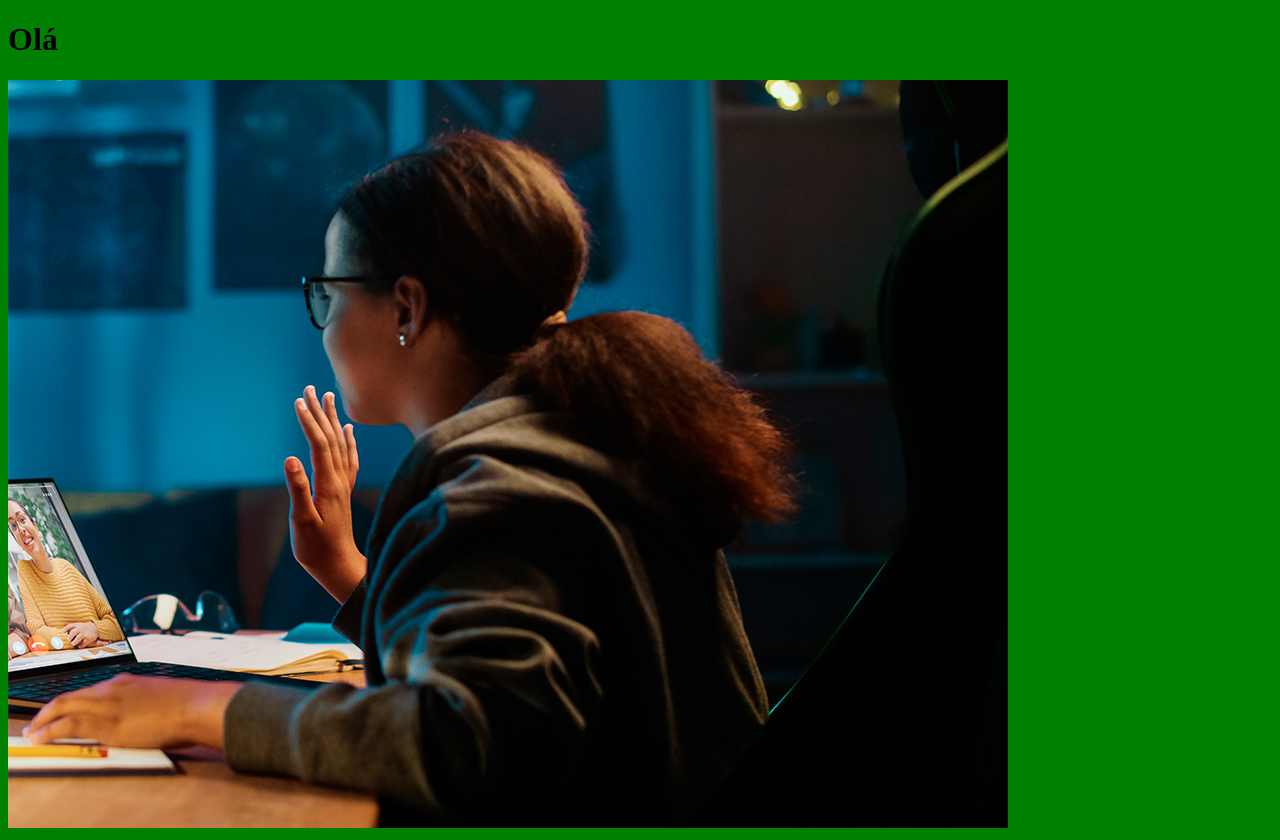
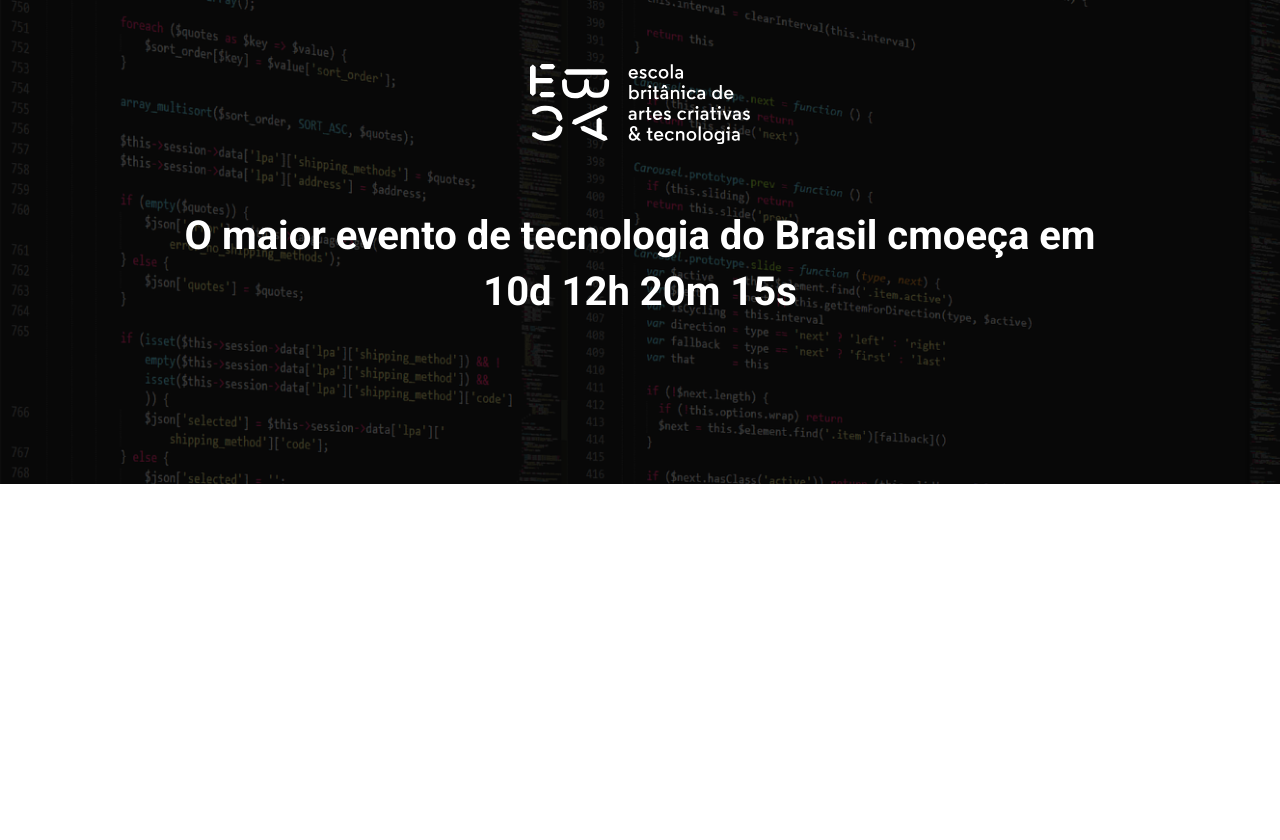
Before and after one commit to JVDourado10/ebac_tech_talks, a website built with Parcel: page src/index.html in a window 1280 px wide. After the commit the page ends 800 px from the top, so only its background shows below. Built offline with nearby package versions, Linux system fonts and the light colour scheme.

Commit message:
criando o hero

```diff
--- a/src/index.html
+++ b/src/index.html
@@ -1,14 +1,24 @@
 <!DOCTYPE html>
 <html lang="pt-BR">
+
 <head>
   <meta charset="UTF-8">
   <meta name="viewport" content="width=device-width, initial-scale=1.0">
   <link rel="stylesheet" href="./styles/main.scss">
-  <title>Document</title>
+  <link rel="preconnect" href="https://fonts.googleapis.com">
+  <link rel="preconnect" href="https://fonts.gstatic.com" crossorigin>
+  <link href="https://fonts.googleapis.com/css2?family=Roboto:wght@400;700&display=swap" rel="stylesheet">
+  <title>EBAC Tech Talks</title>
 </head>
+
 <body>
-  <h1>Olá</h1>
-  <img src="./images/backend.png" alt="">
+  <header class="hero">
+    <div class="container">
+      <img class="hero__logo" src="./images/ebac_logo.svg" alt="EBAC">
+      <p class="hero__text">O maior evento de tecnologia do Brasil cmoeça em 10d 12h 20m 15s</p>
+    </div>
+  </header>
   <script src="./scripts/main.js"></script>
 </body>
+
 </html>
--- /dev/null
+++ b/src/styles/_hero.scss
@@ -0,0 +1,53 @@
+.hero {
+  padding-top: 64px;
+  padding-bottom: 100px;
+  background-image: url(../images/fundo.png);
+  background-repeat: no-repeat;
+  background-size: cover;
+  position: relative;
+
+  .container {
+    position: relative;
+  }
+
+  &::before  {
+    content: '';
+    position: absolute;
+    top: 0;
+    left: 0;
+    width: 100%;
+    height: 100%;
+    background-color: #000;
+    opacity: .7;
+  }
+
+  &__text {
+    margin-top: 64px;
+    margin-bottom: 64px;
+    font-size: 40px;
+    line-height: 56px;
+    font-weight: 700;
+    text-align: center;
+  }
+
+  &__logo {
+    margin: 0 auto;
+    height: 80px;
+    display: block;
+  }
+
+  @media(max-width: 640px) {
+    padding: 40px 0;
+
+    &__logo {
+      height: 40px;
+
+    }
+
+    &__text {
+      font-size: 22px;
+      line-height: 24px;
+      margin: 24px 0;
+    }
+  }
+}
--- a/src/styles/main.scss
+++ b/src/styles/main.scss
@@ -1,3 +1,22 @@
-body {
-  background-color: green;
+@use 'hero';
+
+* {
+  margin: 0;
+  padding: 0;
+  font-family: 'Roboto', sans-serif;
+  box-sizing: border-box;
+  color: #fff;
 }
+
+.container {
+  max-width: 960px;
+  width: 100%;
+  margin: 0 auto;
+
+  @media(max-width: 640px) {
+    max-width: 80%;
+  }
+  @media(max-width: 1024px) {
+    max-width: 90%;
+  }
+}
```
